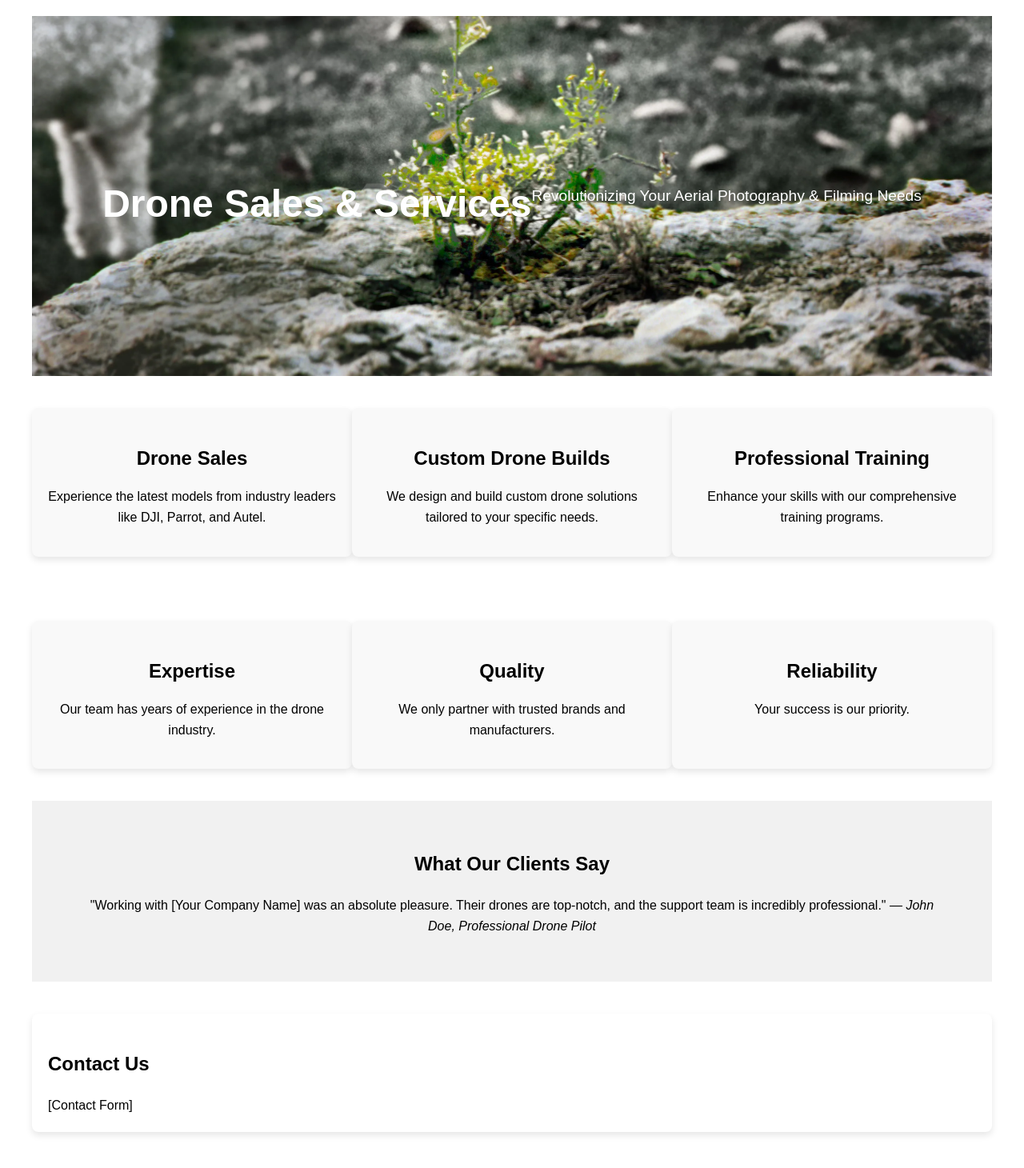
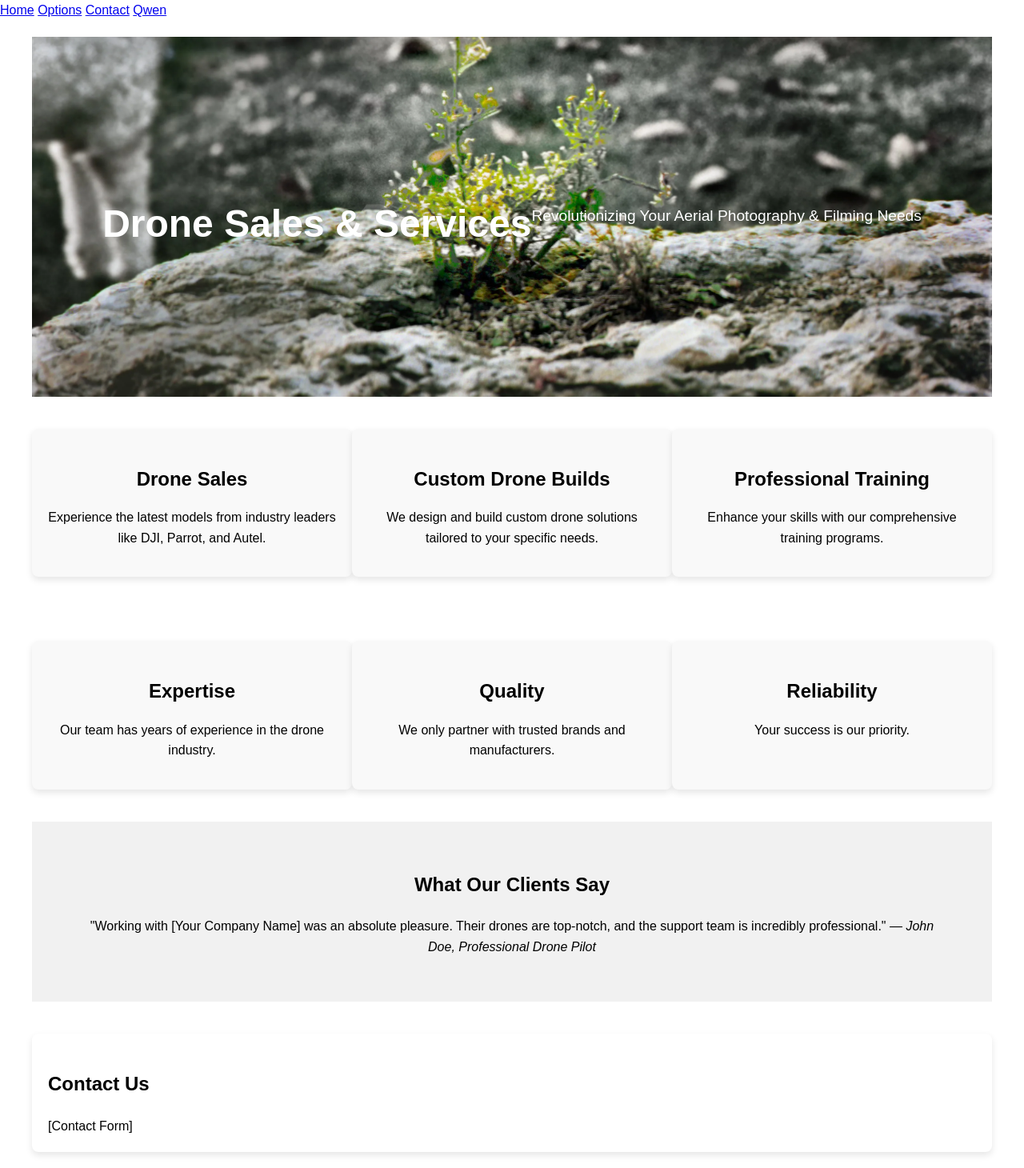
Before and after one commit to bettencb/StaticWebsite, a Jekyll site: the page built from qwen.md, in a window 1280 px wide. Shown: the whole page at 80% size. Built offline with Jekyll 4.4.1, drawn with Linux system fonts in a browser that asks for light colours; before the commit the page ends 1435 px from its top, so only the background shows below that.

Commit message:
Added links back on page for QWEN

```diff
--- a/_layouts/page.html
+++ b/_layouts/page.html
@@ -8,6 +8,12 @@
       <link rel="stylesheet" href="{{ '/assets/css/newstyle.css' | relative_url }}">
   </head>
   <body>
+    <div class="nav-links">
+        <a href="{{ '/' | relative_url }}">Home</a>
+        <a href="{{ '/options' | relative_url }}">Options</a>
+        <a href="{{ '/contact' | relative_url }}">Contact</a>
+        <a href="{{ '/qwen' | relative_url }}">Qwen</a>
+    </div>
       <div class="page">
 
           <!-- Hero Section -->
--- a/assets/css/newstyle.css
+++ b/assets/css/newstyle.css
@@ -96,3 +96,14 @@ body {
   .contact-form button:hover {
       background-color: #218838;
   }
+
+    nav {
+    padding-left: 3.25rem;
+    padding-right: 1rem;
+  }
+
+  .nav-links {
+    gap: 1rem;
+    flex-wrap: wrap;
+    justify-content: center;
+  }
```
